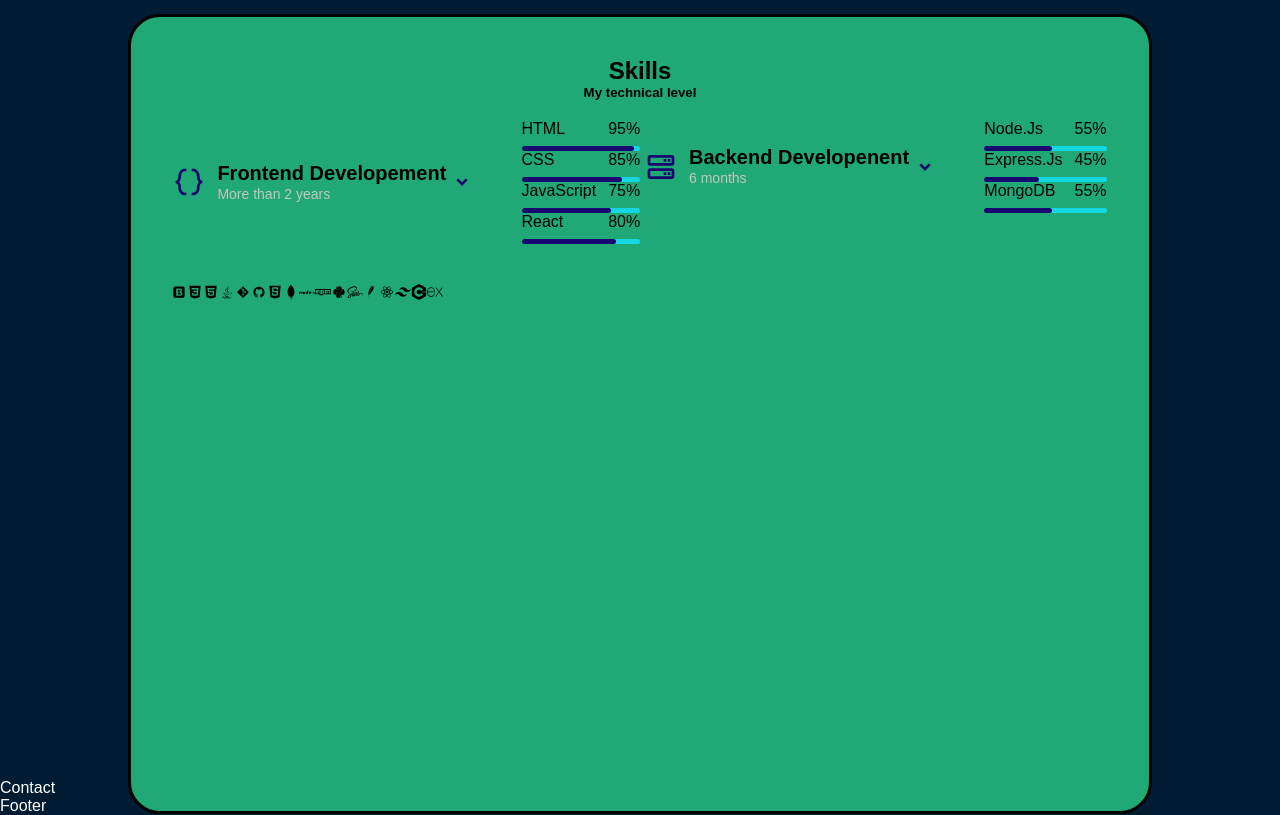
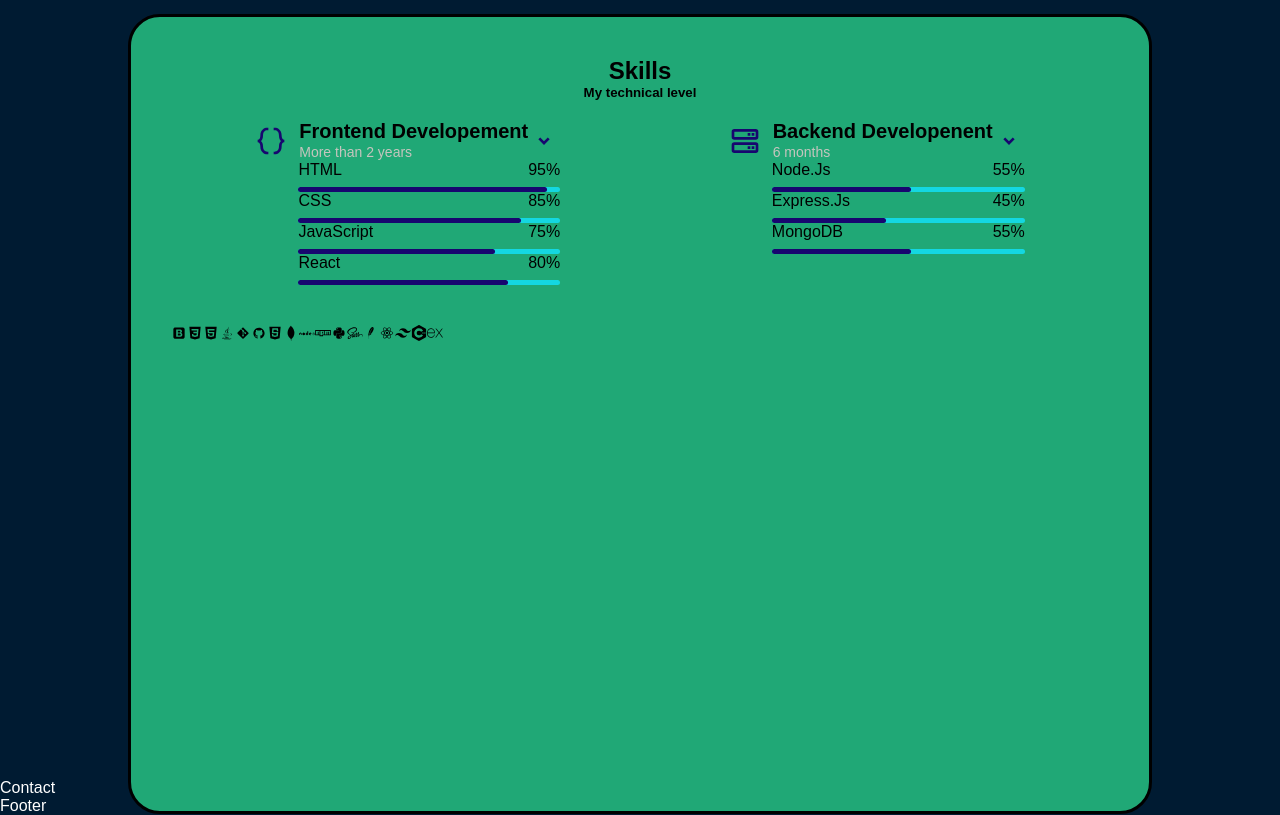
Before and after one commit to kunalkatara12/MyPortfolio, a React (Create React App) app: page / in a window 1280 px wide. Shown: the part 1740-2555 px from the top of the page. Built offline with nearby package versions, Linux system fonts and the light colour scheme.

Commit message:
30-10-22 19:56

```diff
--- a/src/components/Skills/Skills.jsx
+++ b/src/components/Skills/Skills.jsx
@@ -37,6 +37,7 @@ const Skills = () => {
                   <span className="skills__subtitle">More than 2 years</span>
                 </div>
                 <RiArrowDropDownLine className="skills__arrow" />
+              </div>
               <div className="skills__list grid">
                 <div className="skill__data">
                   <div className="skill__title">
@@ -77,7 +78,6 @@ const Skills = () => {
                 </div>
               </div>
             </div>
-            </div>
             {/* Skills 1 */}
             {/* Skills 2 */}
             <div className="skills__content-progress">
@@ -88,6 +88,7 @@ const Skills = () => {
                   <span className="skills__subtitle">6 months</span>
                 </div>
                 <RiArrowDropDownLine className="skills__arrow" />
+              </div>
               <div className="skills__list grid">
                 <div className="skill__data">
                   <div className="skill__title">
@@ -114,7 +115,6 @@ const Skills = () => {
                   </div>
                   <div className="skill__progress-bar">
                     <span className="skill__percentage skill__mongo"></span>
-                    </div>
                   </div>
                 </div>
               </div>
--- a/src/components/Skills/Skills.scss
+++ b/src/components/Skills/Skills.scss
@@ -112,22 +112,30 @@
         align-content: space-between;
 
 }
+.skills__content-progress{
+    margin-bottom: 2.5rem;
+}
+
 .skills__header{
     display: flex;
     align-items: center;
     cursor: pointer;
-    margin-bottom: 2.5rem;
-    // flex-direction: column;
+}
+.skills__title-before{
+    // grid-area: header;
 }
 
 .skills__icon, .skills__arrow
 {
     font-size: 2rem;
     color: hsl(250, 90%, 23%);
+
 }
+
 .skills__icon
 {
     margin-right: 0.75rem;
+    // grid-area:logo;
 }
 .skills__title{
     font-size: var(--h3-font-size);
@@ -140,10 +148,12 @@
 .skills__arrow{
     margin-left: auto;
     transition: .4s;
+    // grid-area: arrow;
 }
 .skills__list{
     row-gap: 1.5rem;
     padding-left: 2.7rem;
+    // grid-area:list;
 }
 .skill__title
 {
```
Lines whose indentation alone changed are shown as unchanged.
